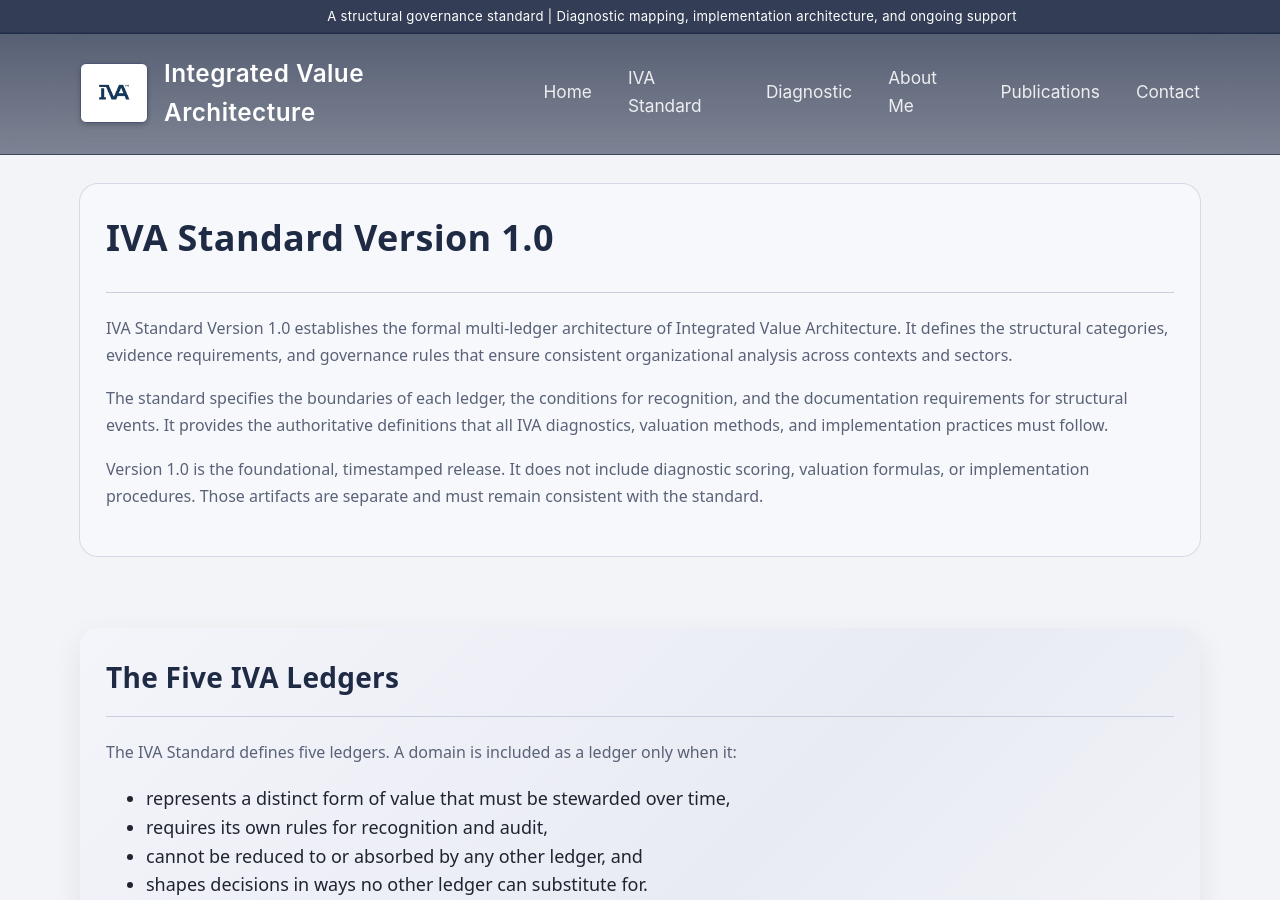
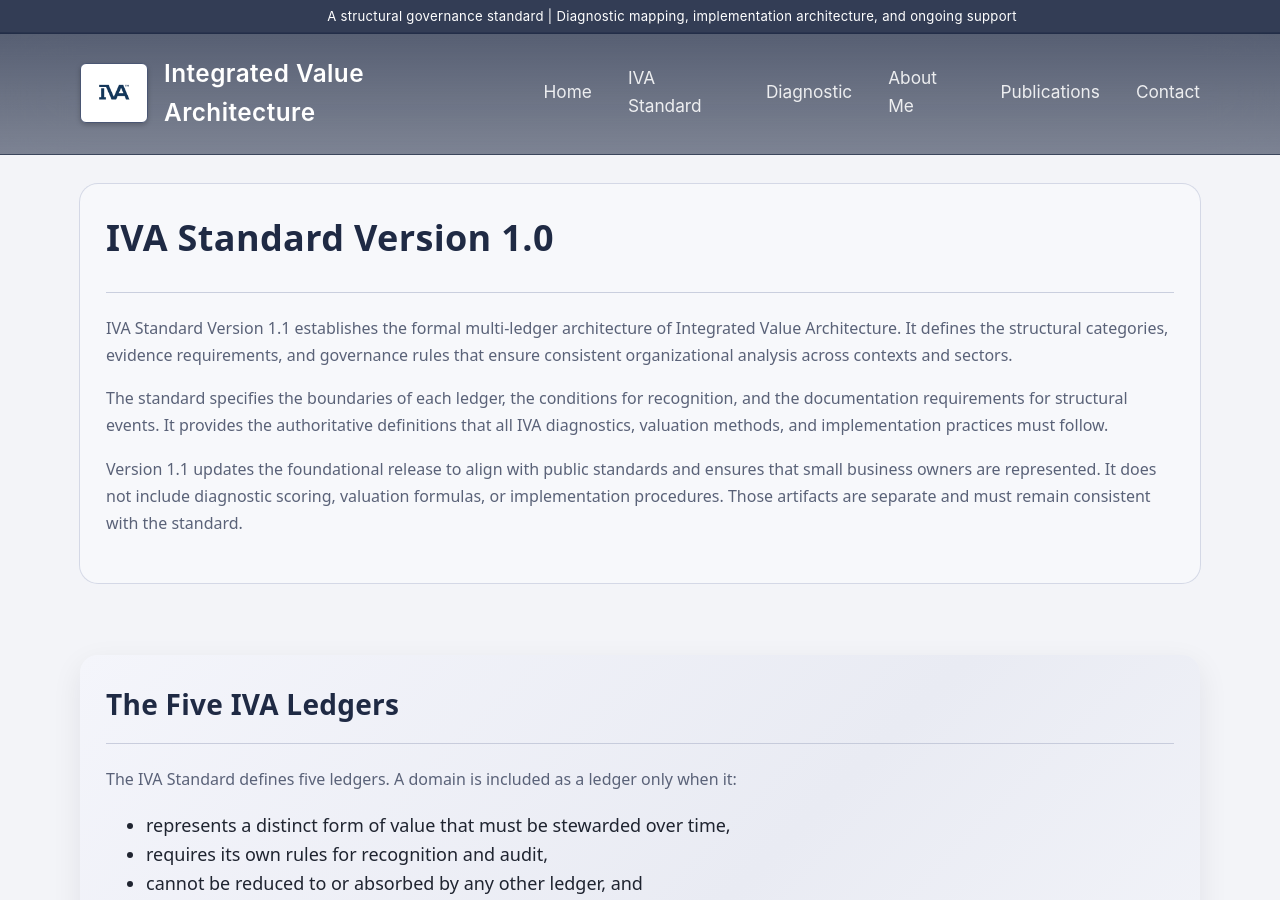
Before and after one commit to efost7873/integratedvaluearchitecture.com, a Jekyll site: the page built from standard.html, in a window 1280 px wide and 900 px high. Built offline with Jekyll 4.4.1, drawn with Linux system fonts in a browser that asks for light colours; some of the changed text lies outside the part shown.

Commit message:
Updated standard to v1.1

```diff
--- a/standard.html
+++ b/standard.html
@@ -14,11 +14,11 @@ seo_description: The IVA Standard is a five-ledger governance architecture that
       <h1>IVA Standard Version 1.0</h1>
     </div>
 
-    <p>IVA Standard Version 1.0 establishes the formal multi-ledger architecture of Integrated Value Architecture. It defines the structural categories, evidence requirements, and governance rules that ensure consistent organizational analysis across contexts and sectors.</p>
+    <p>IVA Standard Version 1.1 establishes the formal multi-ledger architecture of Integrated Value Architecture. It defines the structural categories, evidence requirements, and governance rules that ensure consistent organizational analysis across contexts and sectors.</p>
 
     <p>The standard specifies the boundaries of each ledger, the conditions for recognition, and the documentation requirements for structural events. It provides the authoritative definitions that all IVA diagnostics, valuation methods, and implementation practices must follow.</p>
 
-    <p>Version 1.0 is the foundational, timestamped release. It does not include diagnostic scoring, valuation formulas, or implementation procedures. Those artifacts are separate and must remain consistent with the standard.</p>
+    <p>Version 1.1 updates the foundational release to align with public standards and ensures that small business owners are represented. It does not include diagnostic scoring, valuation formulas, or implementation procedures. Those artifacts are separate and must remain consistent with the standard.</p>
   </section>
 
   <!-- LEDGERS -->
@@ -89,17 +89,17 @@ seo_description: The IVA Standard is a five-ledger governance architecture that
 
   <!-- DOWNLOAD -->
   <section id="standard-download" class="iva-band-strong">
-    <a href="https://drive.google.com/file/d/1Tsmfv-jI7JOiiAwMoH5R-mpIQsYnrk3m/view?usp=drive_link"
+    <a href="https://drive.google.com/file/d/1oMygscZ5Q0BjmwkIUkWIE1Dda9Vwk0s6/view?usp=sharing"
        class="card"
        style="display: inline-block; padding: 16px 24px; background: #1F2A44; color: white; border-radius: 6px; text-decoration: none; font-size: 18px;">
-      Download IVA Standard Version 1.0 (PDF)
+      Download IVA Standard Version 1.1 (PDF)
     </a>
   </section>
 
   <!-- META -->
   <section id="standard-meta" class="iva-band-soft">
-    <p><strong>Published:</strong> January 2026</p>
-    <p><strong>Author:</strong> Evan M. Foster</p>
+    <p><strong>Published:</strong> February 2026</p>
+    <p><strong>Author:</strong> Evan Micheal Foster - Springfield, Illinois</p>
   </section>
 
 </main>
```
